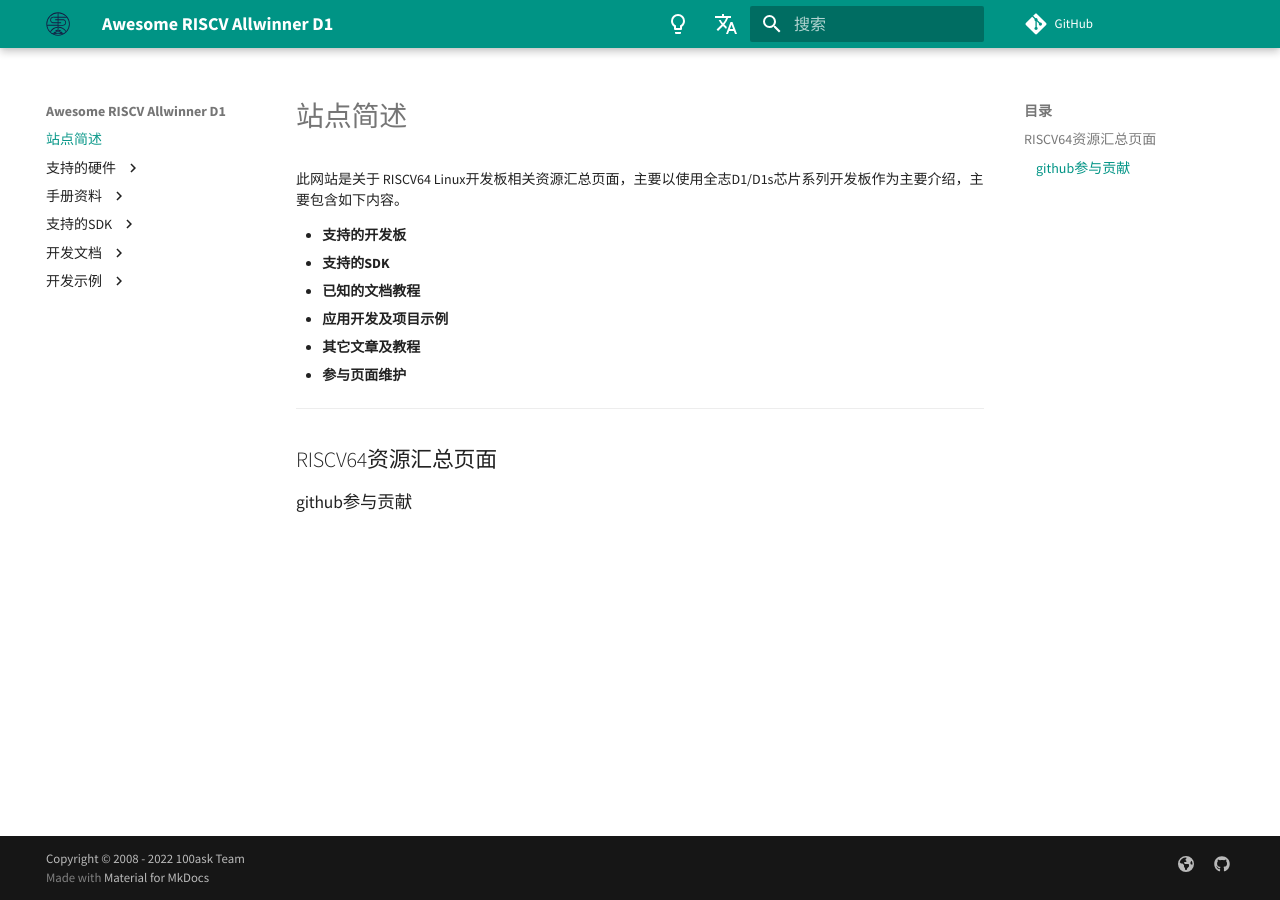
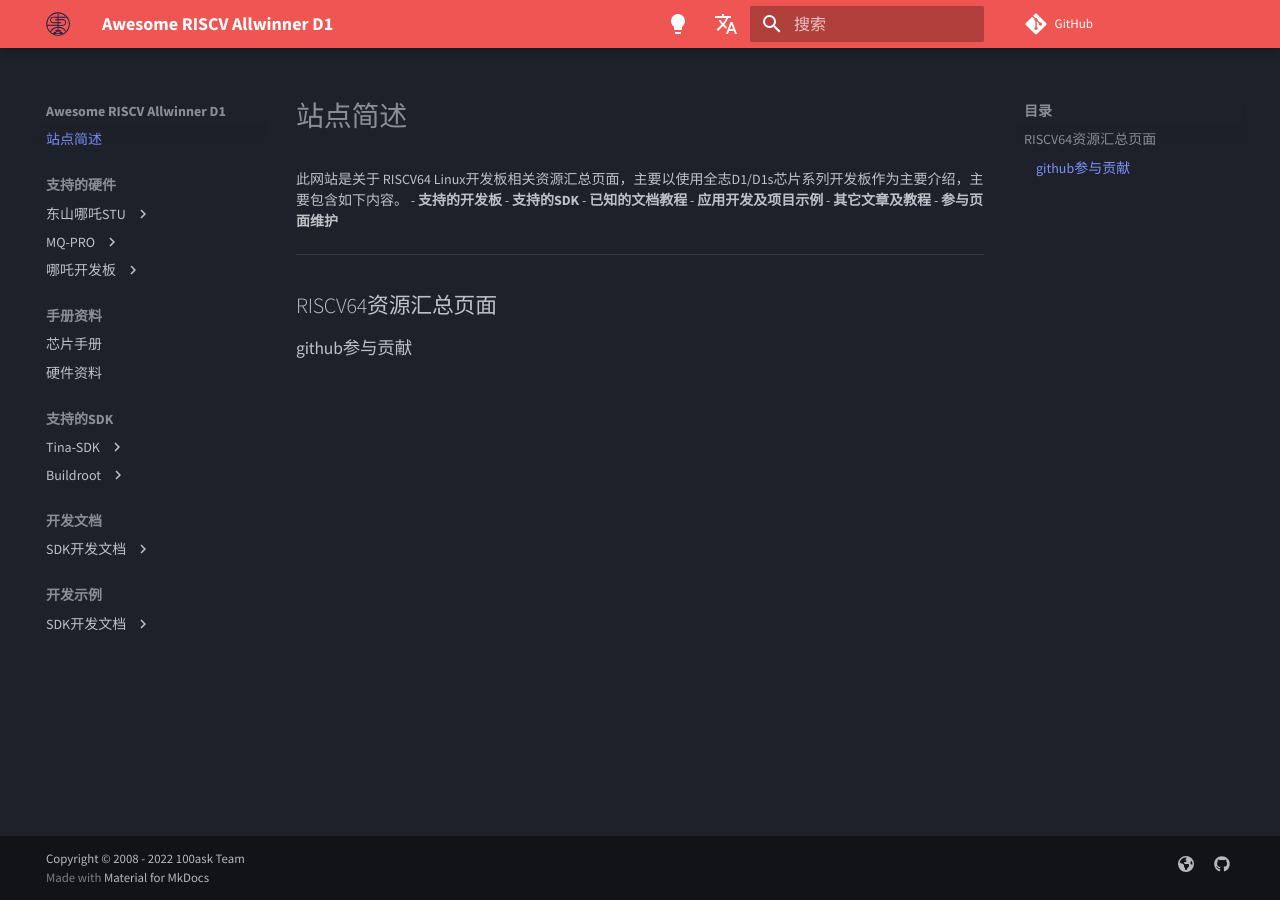
Before and after one commit to DongshanPI/Awesome_RISCV-AllwinnerD1, an MkDocs documentation site: the page built from docs/index.md, in a window 1280 px wide. Built offline with MkDocs 1.6.1 and Material for MkDocs 9.7.7, drawn with Linux system fonts in a browser that asks for light colours; comment, search, counter and statistics services are not loaded.

Commit message:
modfiy config

```diff
--- a/docs/index.md
+++ b/docs/index.md
@@ -5,7 +5,6 @@
 ---
 
 此网站是关于 RISCV64 Linux开发板相关资源汇总页面，主要以使用全志D1/D1s芯片系列开发板作为主要介绍，主要包含如下内容。
-
 - **支持的开发板**
 - **支持的SDK**
 - **已知的文档教程**
--- a/mkdocs.yml
+++ b/mkdocs.yml
@@ -21,24 +21,27 @@
     - search.suggest
     - search.highlight
     - search.share
+    - navigation.sections
+#    - navigation.tabs
+
   palette:
 
     # Light mode
     - media: "(prefers-color-scheme: light)"
+      scheme: slate
+      primary: red
+      accent: red
+      toggle:
+        icon: material/lightbulb
+        name: Switch to dark mode
+
+    # Dark mode
+    - media: "(prefers-color-scheme: dark)"
       scheme: default
       primary: teal
       accent: teal
       toggle:
         icon: material/lightbulb-outline
-        name: Switch to dark mode
-
-    # Dark mode
-    - media: "(prefers-color-scheme: dark)"
-      scheme: slate
-      primary: red
-      accent: red
-      toggle:
-        icon: material/lightbulb
         name: Switch to light mode
 
 markdown_extensions:
```
